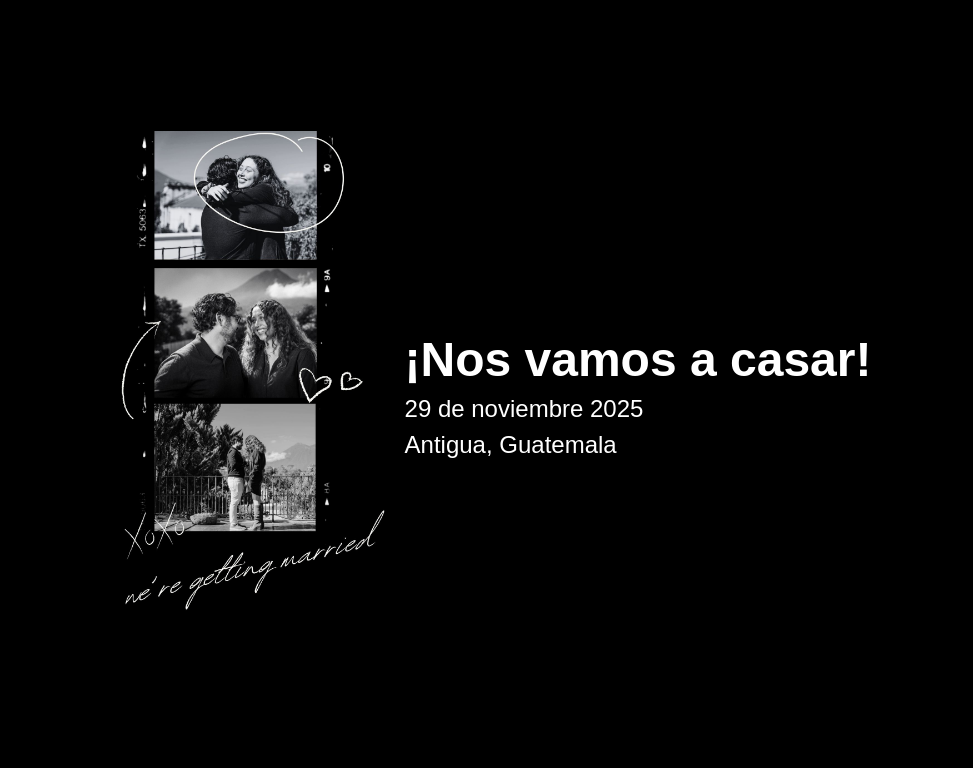
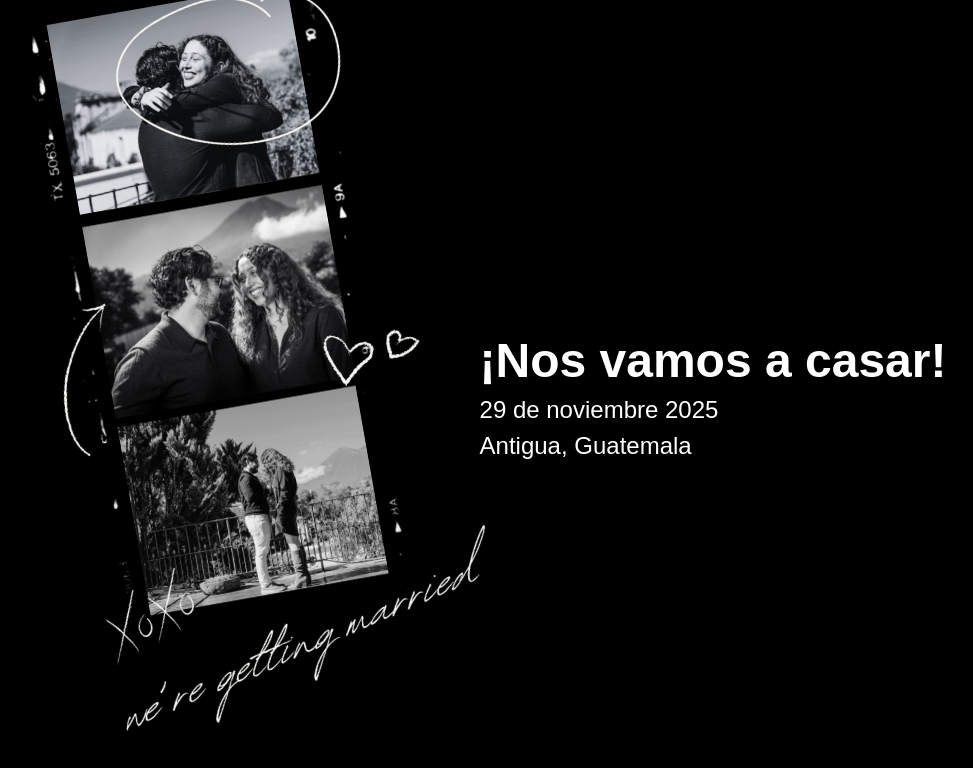
Before and after one commit to mirandamazariegosp/boda-echeverriegos, a plain HTML site: page index.html in a window 1280 px wide. Shown: the whole page, without its empty margins (162-1135 px from the left). Drawn offline with Linux system fonts and the light colour scheme.

Commit message:
Update index.html

```diff
--- a/index.html
+++ b/index.html
@@ -26,8 +26,9 @@
             text-align: left;
         }
         .image-container img {
-            width: 300px;
+            width: 450px;
             height: auto;
+            transform: rotate(-10deg);
         }
         .text-container {
             flex: 2;
```
